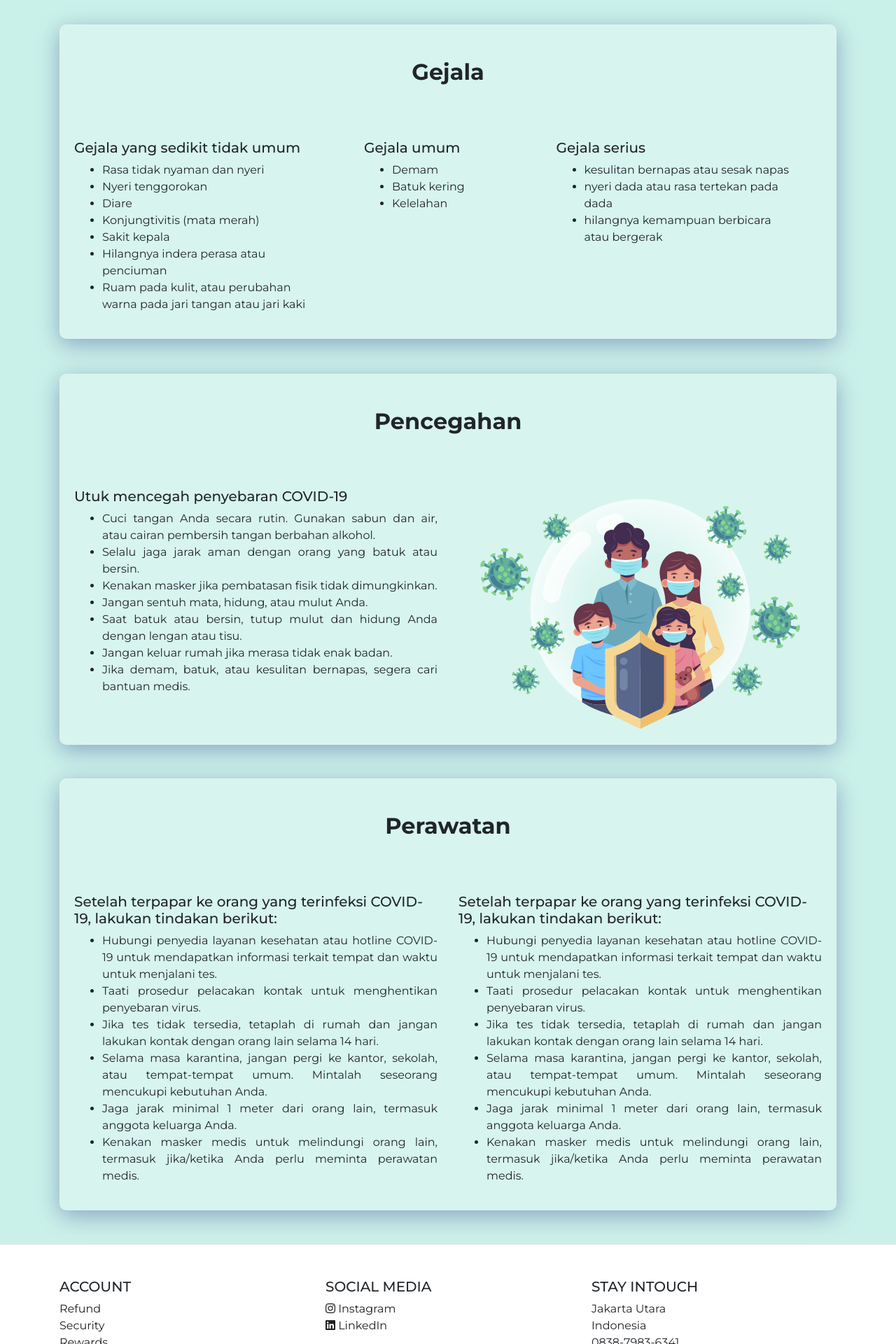
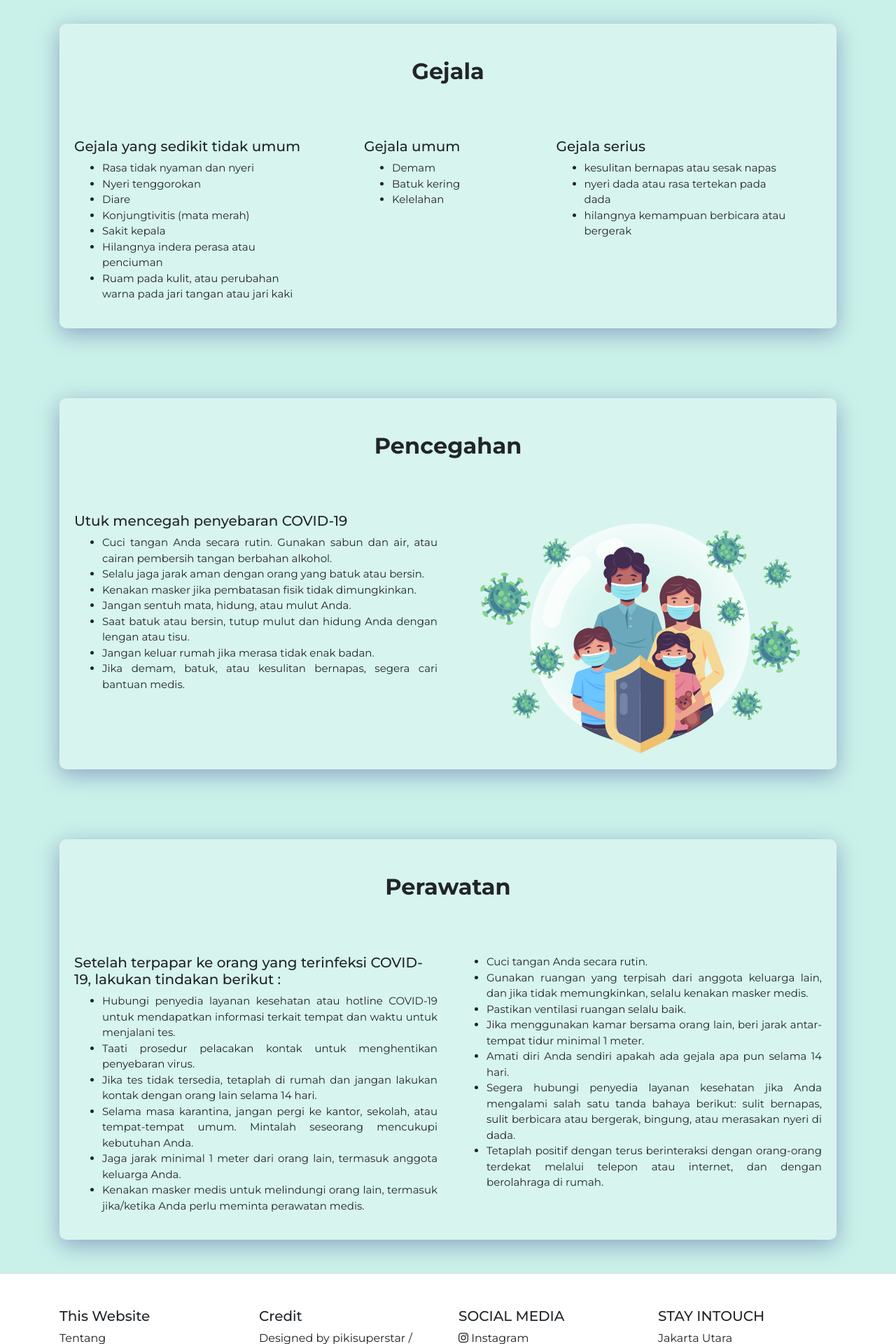
Before and after one commit to mftlhn/info-corona, a PHP site: page / in a window 1280 px wide. Shown: the part 880-2800 px from the top of the page at 70% size. Run offline with PHP 8.4, Linux system fonts and the light colour scheme.

Commit message:
another update

```diff
--- a/assets/css/style.css
+++ b/assets/css/style.css
@@ -11,14 +11,23 @@ html {
   position: relative;
 }
 
+.sticky-bottom {
+  position: fixed;
+  left: 0;
+  bottom: 0;
+  width: 100%;
+}
+
 .nav-item {
   margin-left: 1em;
 }
 
 .nav-item .nav-link {
-  text-transform: uppercase;
+  text-transform: capitalize;
   display: block;
   position: relative;
+  font-weight: 400;
+  font-size: 15px;
 }
 
 .nav-item .nav-link:after {
@@ -101,10 +110,6 @@ h3 {
   text-align: center;
 }
 
-.detail-gejala {
-  margin-top: 100px;
-}
-
 .parallax {
   background-image: url("../image/parallax.jpg");
   min-height: 200px;
@@ -114,8 +119,10 @@ h3 {
   background-size: cover;
 }
 
-.section-pencegahan {
-  margin-top: 50px;
+.section-pencegahan,
+.section-perawatan,
+.detail-gejala {
+  margin-top: 100px;
 }
 
 .section-footer {
@@ -135,4 +142,11 @@ h3 {
   border-radius: 10px;
   border: 1px solid rgba(255, 255, 255, 0.18);
 }
+
+.perawatan-class,
+.gejala-class,
+.pencegahan-class {
+  font-weight: 400;
+  font-size: 15px;
+}
 /*# sourceMappingURL=style.css.map */
--- a/assets/css/style.scss
+++ b/assets/css/style.scss
@@ -13,13 +13,22 @@ html {
     position: relative;
 }
 
+.sticky-bottom {
+    position: fixed;
+    left: 0;
+    bottom: 0;
+    width: 100%;
+}
+
 .nav-item {
     margin-left: 1em;
 
     .nav-link {
-        text-transform: uppercase;
+        text-transform: capitalize;
         display: block;
         position: relative;
+        font-weight: 400;
+        font-size: 15px;
 
         &:after {
             background: none repeat scroll 0 0 transparent;
@@ -104,10 +113,6 @@ h3 {
     }
 }
 
-.detail-gejala {
-    margin-top: 100px;
-}
-
 .parallax {
     background-image: url("../image/parallax.jpg");
     min-height: 200px;
@@ -117,9 +122,13 @@ h3 {
     background-size: cover;
 }
 
-.section-pencegahan {
-    margin-top: 50px;
+.section-pencegahan,
+.section-perawatan,
+.detail-gejala {
+    margin-top: 100px;
 }
+
+
 
 .section-footer {
     background-color: white;
@@ -138,3 +147,10 @@ h3 {
     border-radius: 10px;
     border: 1px solid rgba(255, 255, 255, 0.18);
 }
+
+.perawatan-class,
+.gejala-class,
+.pencegahan-class {
+    font-weight: 400;
+    font-size: 15px;
+}
--- a/index.html
+++ b/index.html
@@ -28,16 +28,16 @@
             <div class="collapse navbar-collapse" id="navbarNav">
             <ul class="navbar-nav ml-auto">
                 <li class="nav-item " id="nav-link-home">
-                    <a class="nav-link " href="#home">Beranda</a>
+                    <a class="nav-link page-scroll" href="#home">Beranda</a>
                 </li>
                 <li class="nav-item ">
-                    <a class="nav-link" href="#gejala">Gejala</a>
+                    <a class="nav-link page-scroll" href="#gejala">Gejala</a>
                 </li>
                 <li class="nav-item">
-                    <a class="nav-link" href="#pencegahan">Pencegahan</a>
+                    <a class="nav-link page-scroll" href="#pencegahan">Pencegahan</a>
                 </li>
                 <li class="nav-item">
-                    <a class="nav-link" href="#perawatan">Perawatan</a>
+                    <a class="nav-link page-scroll" href="#perawatan">Perawatan</a>
                 </li>
             </ul>
             </div>
@@ -92,7 +91,7 @@
                         <div class="row mt-5 " data-aos="zoom-in" data-aos-duration="900">
                             <div class="col-lg-4 col-md-6 col-sm-12 pl0">
                                 <h5 >Gejala yang sedikit tidak umum</h5>
-                                    <ul>
+                                <ul class="gejala-class">
                                     <li>Rasa tidak nyaman dan nyeri</li>
                                     <li>Nyeri tenggorokan</li>
                                     <li>Diare</li>
@@ -104,7 +103,7 @@
                             </div>
                             <div class="col-lg-3 col-md-6 col-sm-12 ml-5">
                                 <h5 >Gejala umum</h5>
-                                    <ul>
+                                <ul class="gejala-class">
                                     <li>Demam</li>
                                     <li>Batuk kering</li>
                                     <li>Kelelahan</li>
@@ -112,7 +111,7 @@
                             </div>
                             <div class="col-lg-4 col-md-6 col-sm-12">
                                 <h5 >Gejala serius</h5>
-                                    <ul>
+                                <ul class="gejala-class">
                                     <li>kesulitan bernapas atau sesak napas</li>
                                     <li>nyeri dada atau rasa tertekan pada dada</li>
                                     <li>hilangnya kemampuan berbicara atau bergerak</li>
@@ -122,7 +121,7 @@
                     </div>
                 </div>
             </section>
-                <section class="section-pencegahan mb-5" id="pencegahan" data-aos="fade-down">
+            <section class="section-pencegahan " id="pencegahan" data-aos="fade-down">
                 <div class="kartu">
                     <div class="row mt-5" data-aos="fade-up">
                         <div class="col-12 text-center">
@@ -133,7 +132,7 @@
                         <div class="row mt-5 " data-aos="zoom-in" data-aos-duration="900">
                             <div class="col-lg-6 col-md-6 col-sm-12">
                                 <h5 >Utuk mencegah penyebaran COVID-19</h5>
-                                    <ul class="text-justify">
+                                <ul class="text-justify pencegahan-class">
                                     <li>Cuci tangan Anda secara rutin. Gunakan sabun dan air, atau cairan pembersih tangan berbahan alkohol.</li>
                                     <li>Selalu jaga jarak aman dengan orang yang batuk atau bersin.</li>
                                     <li>Kenakan masker jika pembatasan fisik tidak dimungkinkan.</li>
@@ -160,8 +159,8 @@
                     <div class="card-body">
                         <div class="row mt-5 " data-aos="zoom-in" data-aos-duration="900">
                             <div class="col-lg-6 col-md-6 col-sm-12">
-                                    <h5 >Setelah terpapar ke orang yang terinfeksi COVID-19, lakukan tindakan berikut:</h5>
-                                    <ul class="text-justify">
+                                <h5 >Setelah terpapar ke orang yang terinfeksi COVID-19, lakukan tindakan berikut :</h5>
+                                <ul class="text-justify perawatan-class">
                                     <li>Hubungi penyedia layanan kesehatan atau hotline COVID-19 untuk mendapatkan informasi terkait tempat dan waktu untuk menjalani tes.</li>
                                     <li>Taati prosedur pelacakan kontak untuk menghentikan penyebaran virus.</li>
                                     <li>Jika tes tidak tersedia, tetaplah di rumah dan jangan lakukan kontak dengan orang lain selama 14 hari.</li>
@@ -171,14 +170,14 @@
                                 </ul>
                             </div>
                             <div class="col-lg-6 col-md-6 col-sm-12">
-                                    <h5 >Setelah terpapar ke orang yang terinfeksi COVID-19, lakukan tindakan berikut:</h5>
-                                    <ul class="text-justify">
-                                        <li>Hubungi penyedia layanan kesehatan atau hotline COVID-19 untuk mendapatkan informasi terkait tempat dan waktu untuk menjalani tes.</li>
-                                        <li>Taati prosedur pelacakan kontak untuk menghentikan penyebaran virus.</li>
-                                        <li>Jika tes tidak tersedia, tetaplah di rumah dan jangan lakukan kontak dengan orang lain selama 14 hari.</li>
-                                        <li>Selama masa karantina, jangan pergi ke kantor, sekolah, atau tempat-tempat umum. Mintalah seseorang mencukupi kebutuhan Anda.</li>
-                                        <li>Jaga jarak minimal 1 meter dari orang lain, termasuk anggota keluarga Anda.</li>
-                                        <li>Kenakan masker medis untuk melindungi orang lain, termasuk jika/ketika Anda perlu meminta perawatan medis.</li>
+                                <ul class="text-justify perawatan-class">
+                                    <li>Cuci tangan Anda secara rutin.</li>
+                                    <li>Gunakan ruangan yang terpisah dari anggota keluarga lain, dan jika tidak memungkinkan, selalu kenakan masker medis.</li>
+                                    <li>Pastikan ventilasi ruangan selalu baik.</li>
+                                    <li>Jika menggunakan kamar bersama orang lain, beri jarak antar-tempat tidur minimal 1 meter.</li>
+                                    <li>Amati diri Anda sendiri apakah ada gejala apa pun selama 14 hari.</li>
+                                    <li>Segera hubungi penyedia layanan kesehatan jika Anda mengalami salah satu tanda bahaya berikut: sulit bernapas, sulit berbicara atau bergerak, bingung, atau merasakan nyeri di dada.</li>
+                                    <li>Tetaplah positif dengan terus berinteraksi dengan orang-orang terdekat melalui telepon atau internet, dan dengan berolahraga di rumah.</li>
                                 </ul>
                             </div>
                         </div>
@@ -187,22 +186,30 @@
             </section>
         </div>
     </main>
-    </div>
 
     <footer class="section-footer border-top">
         <div class="container pt-5 pb-5">
             <div class="row justify-content-center">
                 <div class="col-lg-12">
                     <div class="row">
-                        <div class="col-md-6 col-sm-12 col-lg-4">
-                            <h5>ACCOUNT</h5>
+                        <div class="col-md-6 col-sm-12 col-lg-3">
+                            <h5>This Website</h5>
                             <ul class="list-unstyled">
-                                <li><a href="#">Refund</a></li>
-                                <li><a href="#">Security</a></li>
-                                <li><a href="#">Rewards</a></li>
+                                <li><a href="#">Tentang</a></li>
+                                <li>
+                                    <a href="#"  data-toggle="modal" data-target="#exampleModal">
+                                        Kritik & Saran
+                                    </a>
+                                </li>
                             </ul>
                         </div>
-                        <div class="col-md-6 col-sm-12 col-lg-4">
+                        <div class="col-md-6 col-sm-12 col-lg-3">
+                            <h5>Credit</h5>
+                            <ul class="list-unstyled">
+                                <li><a href="http://www.freepik.com">Designed by pikisuperstar / Freepik</a></li>
+                            </ul>
+                        </div>
+                        <div class="col-md-6 col-sm-12 col-lg-3">
                             <h5>SOCIAL MEDIA</h5>
                             <ul class="list-unstyled">
                                 <li>
```
Also changed, not shown: other parts of index.html (+38 -4 lines), kritik.html (added, +125 -0 lines), assets/js/script.js (line endings or trailing spaces), 1 other file. Lines whose indentation alone changed are shown as unchanged.
